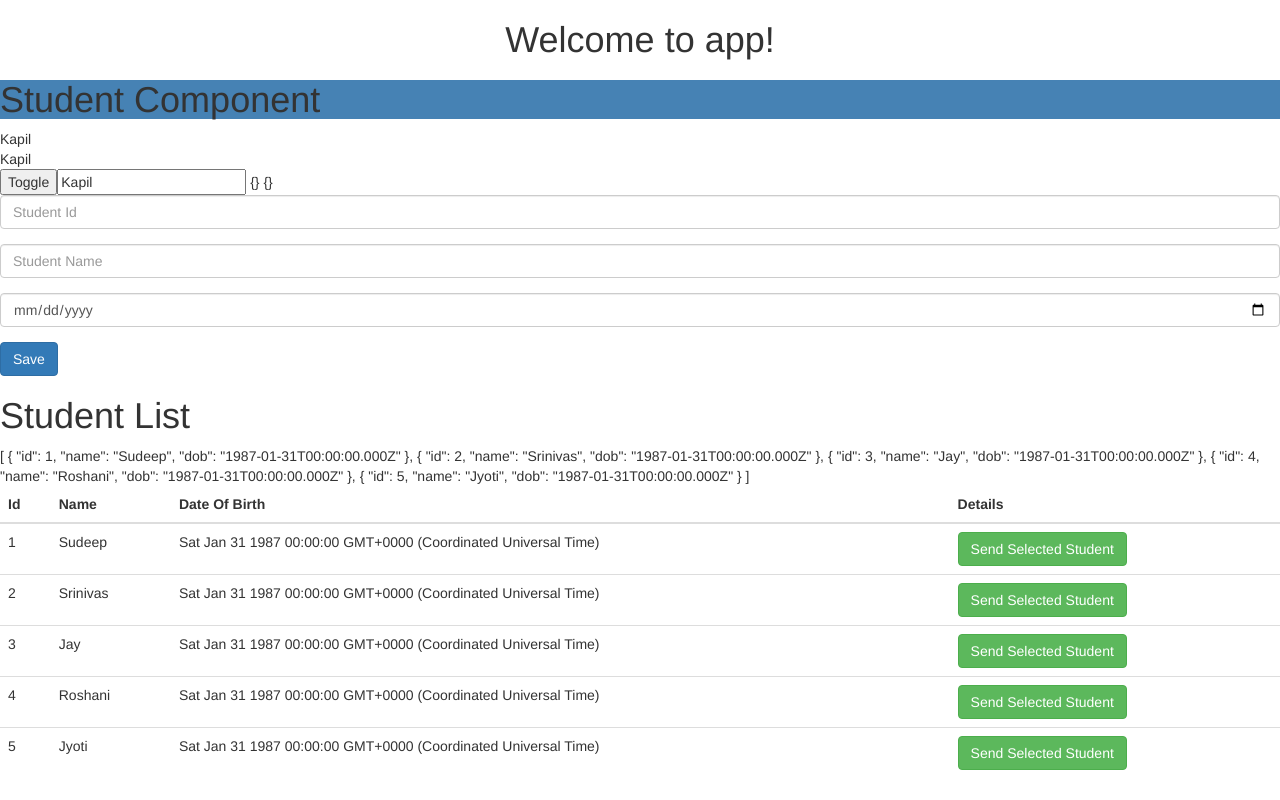
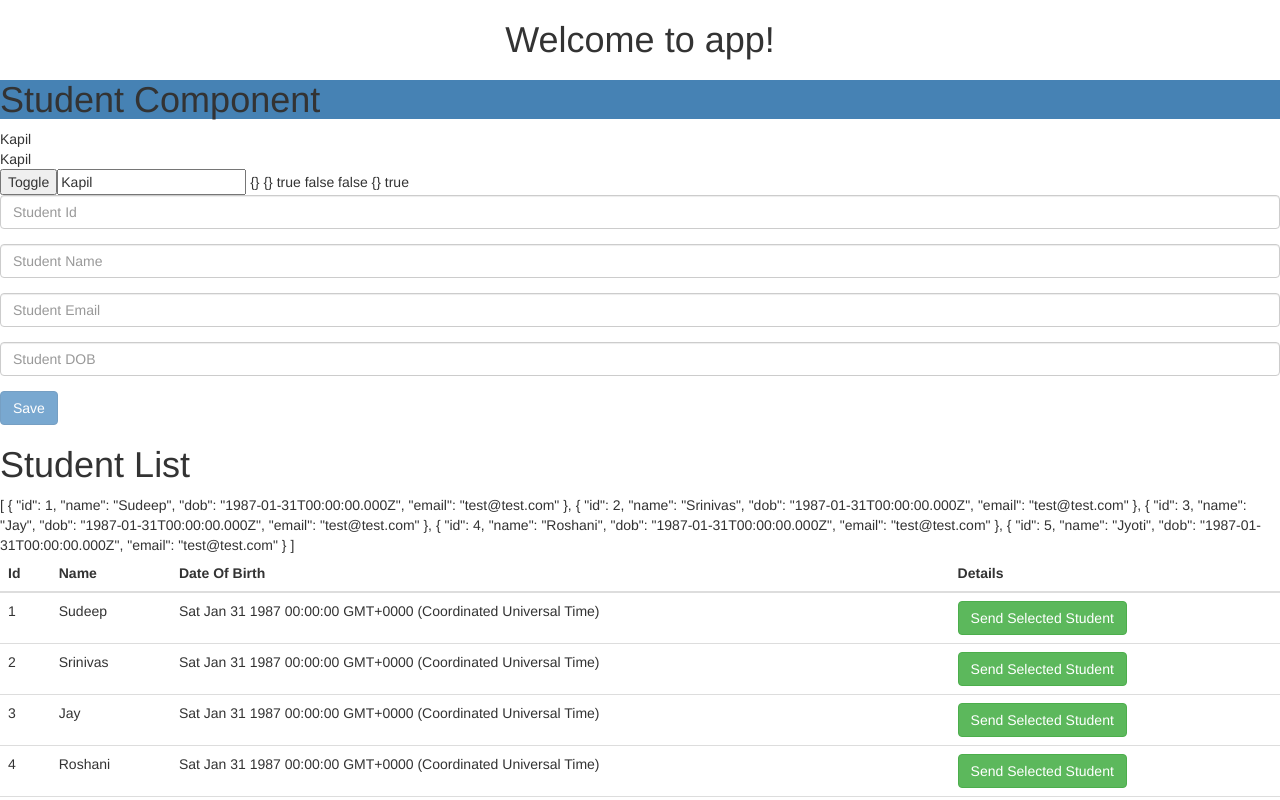
Before and after one commit to santoshyadav198613/Student-Management-Edureka-30Dec, an Angular app: page / in a window 1280 px wide. Shown: the top 800 px of the page. Built offline with nearby package versions, Linux system fonts and the light colour scheme.

Commit message:
added validations and form submit action.

```diff
--- a/src/app/service/student/student.service.ts
+++ b/src/app/service/student/student.service.ts
@@ -4,26 +4,26 @@ import { Student } from './student';
 
 @Injectable()
 export class StudentService {
-  studentList: Student[] = [];
+  studentList: Student[] = [{ id: 1, name: 'Sudeep', dob: new Date('31-Jan-1987'), email: 'test@test.com' },
+  { id: 2, name: 'Srinivas', dob: new Date('31-Jan-1987'), email: 'test@test.com' },
+  { id: 3, name: 'Jay', dob: new Date('31-Jan-1987'), email: 'test@test.com' },
+  { id: 4, name: 'Roshani', dob: new Date('31-Jan-1987'), email: 'test@test.com' },
+  { id: 5, name: 'Jyoti', dob: new Date('31-Jan-1987'), email: 'test@test.com' }];
   constructor() {
 
     console.log('This is student service');
-   }
+  }
 
   getStudents(): Student[] {
-    this.studentList.push(
-      { id: 1, name: 'Sudeep', dob: new Date('31-Jan-1987') },
-      { id: 2, name: 'Srinivas', dob: new Date('31-Jan-1987') },
-      { id: 3, name: 'Jay', dob: new Date('31-Jan-1987') },
-      { id: 4, name: 'Roshani', dob: new Date('31-Jan-1987') },
-      { id: 5, name: 'Jyoti', dob: new Date('31-Jan-1987') }
-    );
-
     return this.studentList;
   }
 
   addStudent(): void {
-    let student = { id: 6, name: 'Varun', dob: new Date('31-Jan-1990') };
+    let student = { id: 6, name: 'Varun', dob: new Date('31-Jan-1990'), email: 'test@test.com' };
+    this.studentList.push(student);
+  }
+
+  addStud(student: Student): void {
     this.studentList.push(student);
   }
 }
--- a/src/app/service/student/student.ts
+++ b/src/app/service/student/student.ts
@@ -2,4 +2,5 @@ export class Student {
     id: number;
     name: string;
     dob: Date;
+    email: string;
 }
--- a/src/app/student/student.component.html
+++ b/src/app/student/student.component.html
@@ -28,18 +28,32 @@
 <input type="text" [value]="name" placeholder="Name" name="empname"> {{selectedStudent|json}}
 
 {{student| json}}
-<form>
+{{studentForm.invalid | json}}
+{{studentForm.valid | json}}
+{{studentForm.dirty | json}}
+{{studentForm.value | json}}
+{{studentForm.pristine | json}}
+<div *ngIf="isSubmitted" class="alert alert-success">
+  Form saved successfully!
+</div>
+<form #studentForm="ngForm" (submit)="save(studentForm)">
   <div class="form-group">
-    <input class="form-control" [(ngModel)]="student.id" name="id" type="number" placeholder="Student Id">
+    <input #sid="ngModel" required class="form-control" [(ngModel)]="student.id" name="id" type="number" placeholder="Student Id">
+    <div *ngIf="sid.dirty && sid.invalid " class="alert alert-danger">
+        Please provide student id!
+    </div>
   </div>
   <div class="form-group">
-    <input class="form-control" [(ngModel)]="student.name" name="name" type="text" placeholder="Student Name">
+    <input required minlength="4" maxlength="8" class="form-control" [(ngModel)]="student.name" name="name" type="text" placeholder="Student Name">
   </div>
   <div class="form-group">
-    <input class="form-control" [(ngModel)]="student.dob" name="dob" type="date" placeholder="Student DOB">
+    <input required [pattern]="emailRegex" class="form-control" [(ngModel)]="student.email" name="email" type="text" placeholder="Student Email">
+  </div>
+  <div class="form-group">
+    <input required class="form-control" [(ngModel)]="student.dob" name="dob" type="datetime" placeholder="Student DOB">
   </div>
   <div>
-    <button type="submit" class="btn btn-primary">Save</button>
+    <button [disabled]="studentForm.invalid" type="submit" class="btn btn-primary">Save</button>
   </div>
 </form>
 
--- a/src/app/student/student.component.ts
+++ b/src/app/student/student.component.ts
@@ -12,7 +12,7 @@ import { Student } from '../service/student/student';
   //       `,
   styleUrls: ['./student.component.css'],
   encapsulation: ViewEncapsulation.Emulated,
-  providers : [StudentService]
+  providers: [StudentService]
   // styles: ['h1 { background-color: red  }']
 })
 export class StudentComponent implements OnInit {
@@ -21,9 +21,11 @@ export class StudentComponent implements OnInit {
   isVisible: boolean = false;
   role: string = 'Demo User';
   student: Student = new Student();
+  emailRegex = '^[a-zA-Z0-9.!#$%&’*+/=?^_`{|}~-]+@[a-zA-Z0-9-]+(?:\.[a-zA-Z0-9-]+)*$';
   selectedStudent: Student = new Student();
   // studentService: StudentService = new StudentService();
   studentList: Student[] = [];
+  isSubmitted: boolean = false;
   // studentList: Student[] = [
   //   { id: 1, name: 'Sudeep', dob: new Date('31-Jan-1987') },
   //   { id: 2, name: 'Srinivas', dob: new Date('31-Jan-1987') },
@@ -34,7 +36,12 @@ export class StudentComponent implements OnInit {
   constructor(private studentService: StudentService) { }
 
   ngOnInit(): void {
+    this.loadStudent();
+  }
+
+  loadStudent(): Student[] {
     this.studentList = this.studentService.getStudents();
+    return this.studentList;
   }
 
 
@@ -45,4 +52,12 @@ export class StudentComponent implements OnInit {
   readStudent(student: Student) {
     this.selectedStudent = student;
   }
+
+  save(studentForm): void {
+    this.isSubmitted = true;
+    console.log(this.student);
+    this.studentService.addStud(this.student);
+    this.loadStudent();
+    studentForm.reset();
+  }
 }
```
Also changed, not shown: src/notes/forms.txt.
